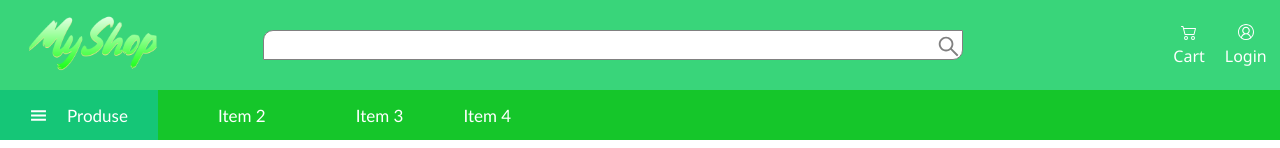
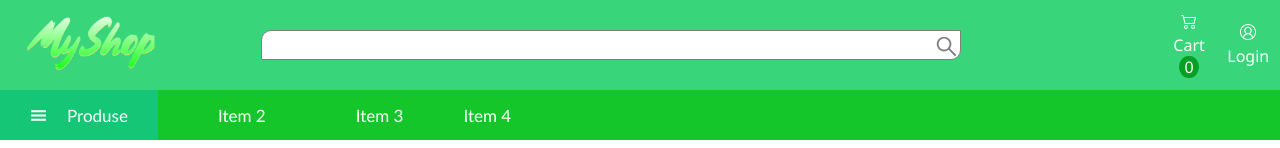
Before and after one commit to catalinfl/e-commerce, a React (Vite) app in the folder client/: page / in a window 1280 px wide. Shown: the top 148 px of the page. Built offline with nearby package versions, Linux system fonts and the light colour scheme; no server answers.

Commit message:
redux fixed

```diff
--- a/client/src/components/Card/CardProduct.tsx
+++ b/client/src/components/Card/CardProduct.tsx
@@ -71,7 +71,6 @@ const CardProduct: React.FC<PropsForCards> = ({ price, title, rating, reviews, r
 
     precision = calculatePercent(oldPrice as string, price);
     reductionColor = reductionColorCalculator(precision);
-    console.log(oldPrice)
 
   return (
     <div className="cardItem">
--- a/client/src/components/Navbar/Cart.tsx
+++ b/client/src/components/Navbar/Cart.tsx
@@ -1,13 +1,15 @@
 import React from 'react'
+import { useSelector } from 'react-redux'
 import './Cart.scss'
 
 
 const Cart = () => {
+
   return (
     <div className="cart">
         <div className="cartContainer">
           <div className="cartContainerTriangle"> </div>
-            <p></p>
+
         </div>
     </div>
   )
--- a/client/src/components/Navbar/Navbar.scss
+++ b/client/src/components/Navbar/Navbar.scss
@@ -86,6 +86,13 @@ $navbargreen: hsl(145, 65%, 53%);
             margin-left: 200px;
             position: relative;
 
+            .circleQuantity {
+            border-radius: sphere;
+            color: white;
+            padding: 0px 5px;
+            border-radius: 50%;
+            background-color: rgb(7, 159, 37);
+            }
         }
 
 
--- a/client/src/components/Navbar/Navbar.tsx
+++ b/client/src/components/Navbar/Navbar.tsx
@@ -6,12 +6,13 @@ import { Link, Navigate } from 'react-router-dom'
 import { useState } from 'react'
 import Cart from './Cart'
 import Image from '../../assets/Logo.png'
+import { useSelector } from 'react-redux'
 
 
 const Navbar: React.FC = () => {
     const [openCart, setOpenCart] = useState<boolean>(false);
 
-
+    const quantity = useSelector((state: any) => state.cart.quantity)
 
   return (
     <div className="navbar">
@@ -23,7 +24,7 @@ const Navbar: React.FC = () => {
             <input className="navSearchbar" type="text"/>
             <AiOutlineSearch className="navIcon"/>
             </div>
-            <button className="navButtonCart" onClick={() => setOpenCart(!openCart)}> <BsCart2 /> Cart </button>
+            <button className="navButtonCart" onClick={() => setOpenCart(!openCart)}> <BsCart2 /> Cart <span className="circleQuantity">  {quantity} </span> </button>
             {openCart && <Cart />}
             <button className="navButtonAccount"> <VscAccount/> Login </button>
         </div>
--- a/client/src/components/Product/Product.tsx
+++ b/client/src/components/Product/Product.tsx
@@ -14,6 +14,8 @@ import { FiMinusCircle, FiPlusCircle } from "react-icons/fi"
 import { MdWarning } from "react-icons/md"
 import { Checkbox } from 'pretty-checkbox-react'
 import '@djthoms/pretty-checkbox';
+import { useDispatch } from 'react-redux'
+import { addProduct } from '../../redux/cartReducer'
 
 export type ProductProps = {
     name?: string;
@@ -37,12 +39,14 @@ export type ProductProps = {
 }
 
 
-const Product = (props: ProductProps) => {
+const Product = (props: any) => {
 
     const principalRef = React.useRef<HTMLImageElement>(null);
     const photoRef = React.useRef<HTMLImageElement>(null);
     const buttonRef = React.useRef<HTMLDivElement>(null);
     const [isClicked, setIsClicked] = React.useState<boolean>(false);
+
+    const dispatch = useDispatch()
     // const favoriteRef = React.forwardRef<HTMLButtonElement>(null);
 
 
@@ -59,7 +63,7 @@ const Product = (props: ProductProps) => {
 
   const location = useLocation();
   const id = location.pathname.split('/')[2];
-  const [product, setProduct] = useState<ProductProps>({img: [], price: "0", oldPrice: "0"});
+  const [product, setProduct] = useState<any>({img: [], price: "0", oldPrice: "0"});
 
 
   const [isProdDescOpen, setIsProdDescOpen] = useState<boolean>(true);
@@ -222,7 +226,9 @@ const reductionColorCalculator: Function = (precision: string): string | null =>
         }
     }
 
-
+    const handleClick = () => {
+        dispatch(addProduct({...product, quantity, price: product.price * quantity}))
+    }
 
     return (
     <div className="product">
@@ -276,7 +282,7 @@ const reductionColorCalculator: Function = (precision: string): string | null =>
                     </div>
 
                     <div className="productBuyButtonContainer">
-                       <button className="productBuyButton">  Adaugă în coș </button>
+                       <button onClick={handleClick}className="productBuyButton">  Adaugă în coș </button>
                     </div>
                     <div className="productFavorite" onClick={() => setIsClicked(!isClicked)}>
                         { !isClicked ?
--- a/client/src/components/TopOferts/TopOferts.tsx
+++ b/client/src/components/TopOferts/TopOferts.tsx
@@ -22,7 +22,6 @@ const TopOferts = ({products}: TopOfertsProps) => {
     const navigate: NavigateFunction = useNavigate();
 
     const navigateFunc = (link: string) => {
-        console.log("ajunge aici")
         navigate(`/${link}`);
     }
 
--- a/client/src/pages/Home/Home.tsx
+++ b/client/src/pages/Home/Home.tsx
@@ -24,8 +24,6 @@ const Home: React.FC = () => {
         getProducts();
     }, [])
 
-    const array = [1, 5, 4, 3];
-
 
     return (
     <>
--- a/client/src/redux/cartReducer.ts
+++ b/client/src/redux/cartReducer.ts
@@ -29,8 +29,8 @@ const cartSlice = createSlice({
     name: "cart",
     initialState,
     reducers: {
-        addProduct: (state, action: PayloadAction<ActionOptions>) => {
-            state.quantity += 1;
+        addProduct: (state, action) => {
+            state.quantity += action.payload.quantity;
             state.products.push(action.payload);
             state.total += action.payload.price  * action.payload.quantity;
         }
```
